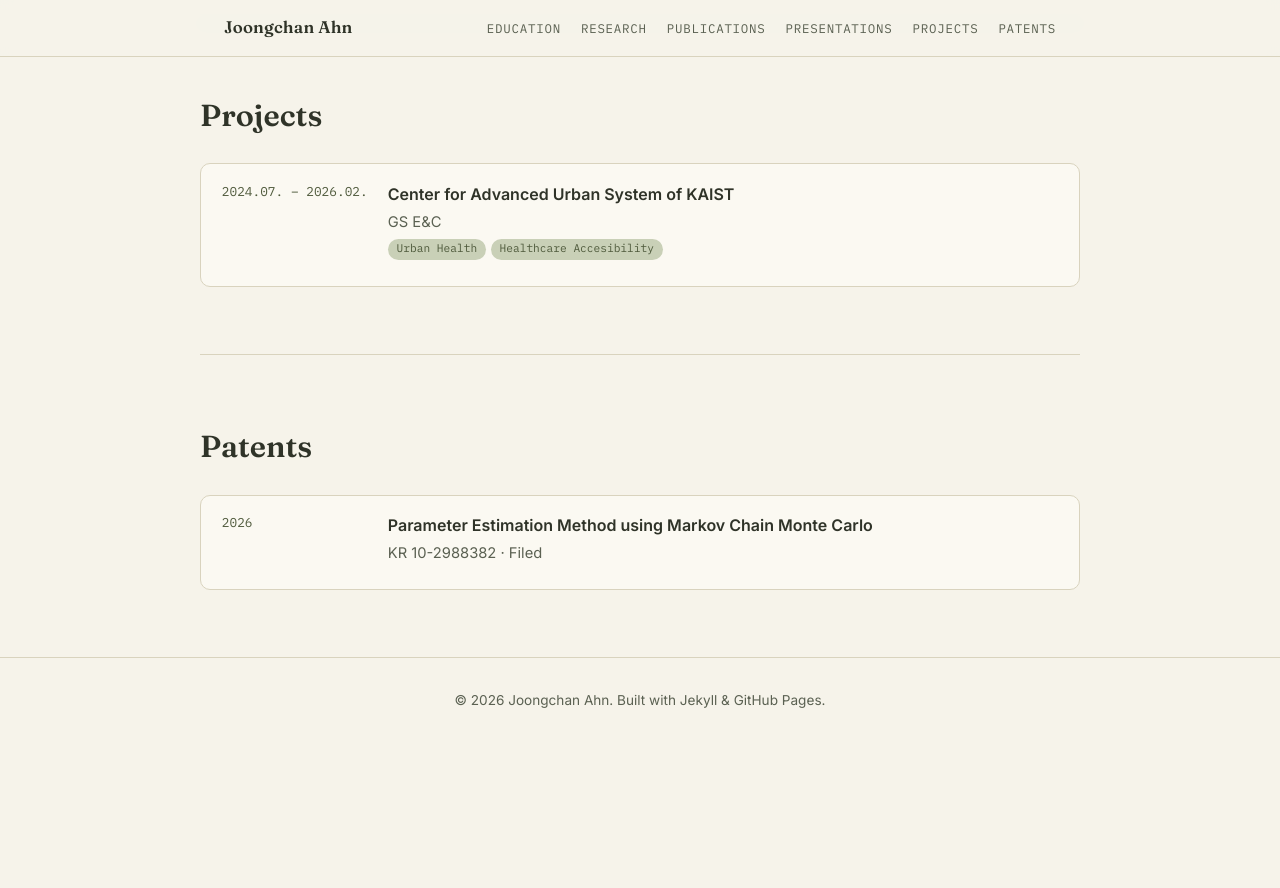
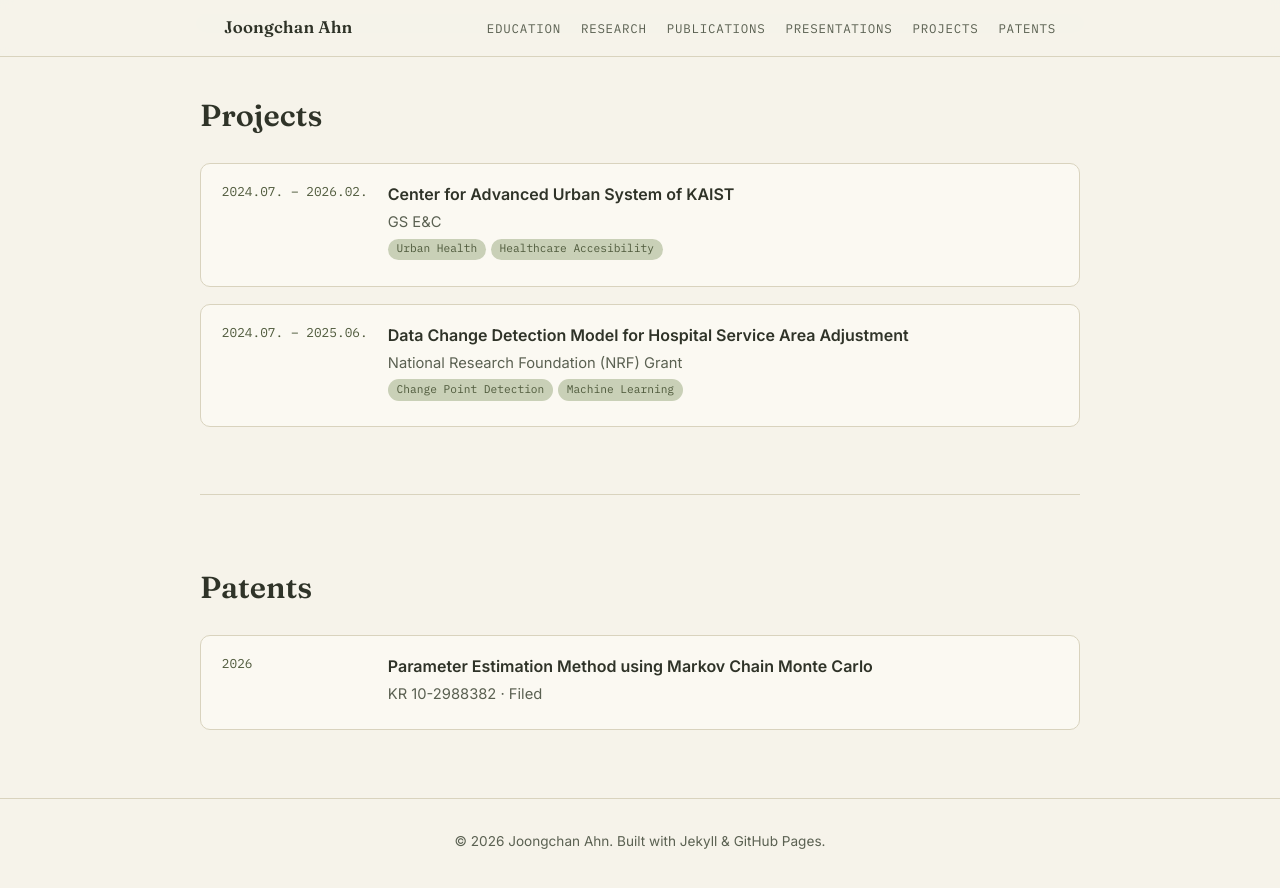
Before and after one commit to jcahn99/jcahn99.github.io, a Jekyll site: the page built from index.md, in a window 1280 px wide and 900 px high, scrolled down 2205 px. Shown: the top 888 px of the window. Built offline with Jekyll 4.4.1, drawn with Linux system fonts in a browser that asks for light colours; before the commit the page ends 2965 px from its top, so only the background shows below that.

Commit message:
Update projects.yml

```diff
--- a/_data/projects.yml
+++ b/_data/projects.yml
@@ -6,3 +6,11 @@
   links:
     demo: ""
     code: ""
+
+- title: "Data Change Detection Model for Hospital Service Area Adjustment"
+  period: "2024.07. – 2025.06."
+  funded: "National Research Foundation (NRF) Grant"
+  tags: ["Change Point Detection", "Machine Learning"]
+  links:
+    demo: ""
+    code: ""
```
